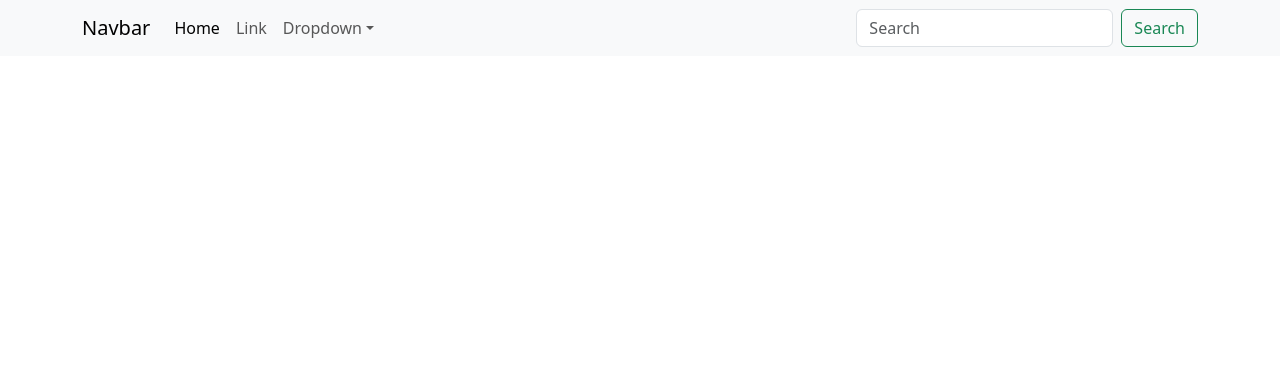
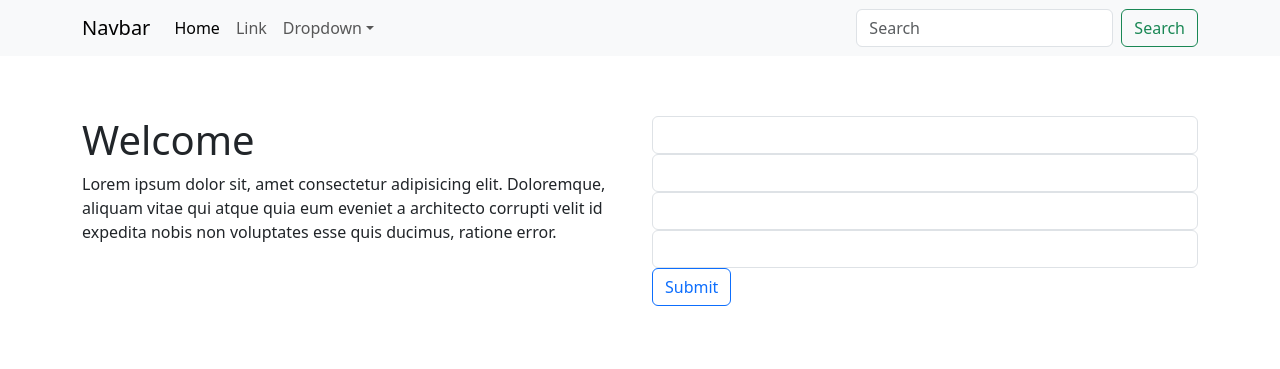
Before and after one commit to shahzaib-shams2023/first-project, a plain HTML site: page index.html in a window 1280 px wide. Drawn offline with nearby package versions, Linux system fonts and the light colour scheme.

Commit message:
Added Section 1

```diff
--- a/index.html
+++ b/index.html
@@ -16,6 +16,12 @@
             integrity="sha384-T3c6CoIi6uLrA9TneNEoa7RxnatzjcDSCmG1MXxSR1GAsXEV/Dwwykc2MPK8M2HN"
             crossorigin="anonymous"
         />
+
+        <style>
+            section{
+                padding: 60px 0;
+            }
+        </style>
     </head>
 
     <body>
@@ -86,6 +92,28 @@
         </div>
       </nav>
 
+      <!-- Section 1 -->
+
+      <section class="sec-1">
+        <div class="container">
+            <div class="row">
+                <div class="col-12 col-lg-6 col-md-6">
+                    <h1>Welcome</h1>
+                    <p>Lorem ipsum dolor sit, amet consectetur adipisicing elit. Doloremque, aliquam vitae qui atque quia eum eveniet a architecto corrupti velit id expedita nobis non voluptates esse quis ducimus, ratione error.</p>
+                </div>
+                <div class="col-12 col-lg-6 col-md-6">
+                    <form>
+                        <input type="text" class="form-control">
+                        <input type="text" class="form-control">
+                        <input type="text" class="form-control">
+                        <input type="text" class="form-control">
+                        <button type="submit" class="btn btn-outline-primary">Submit</button>
+                    </form>
+                </div>
+            </div>
+        </div>
+      </section>
+
         <!-- Bootstrap JavaScript Libraries -->
         <script
             src="https://cdn.jsdelivr.net/npm/@popperjs/core@2.11.8/dist/umd/popper.min.js"
```
